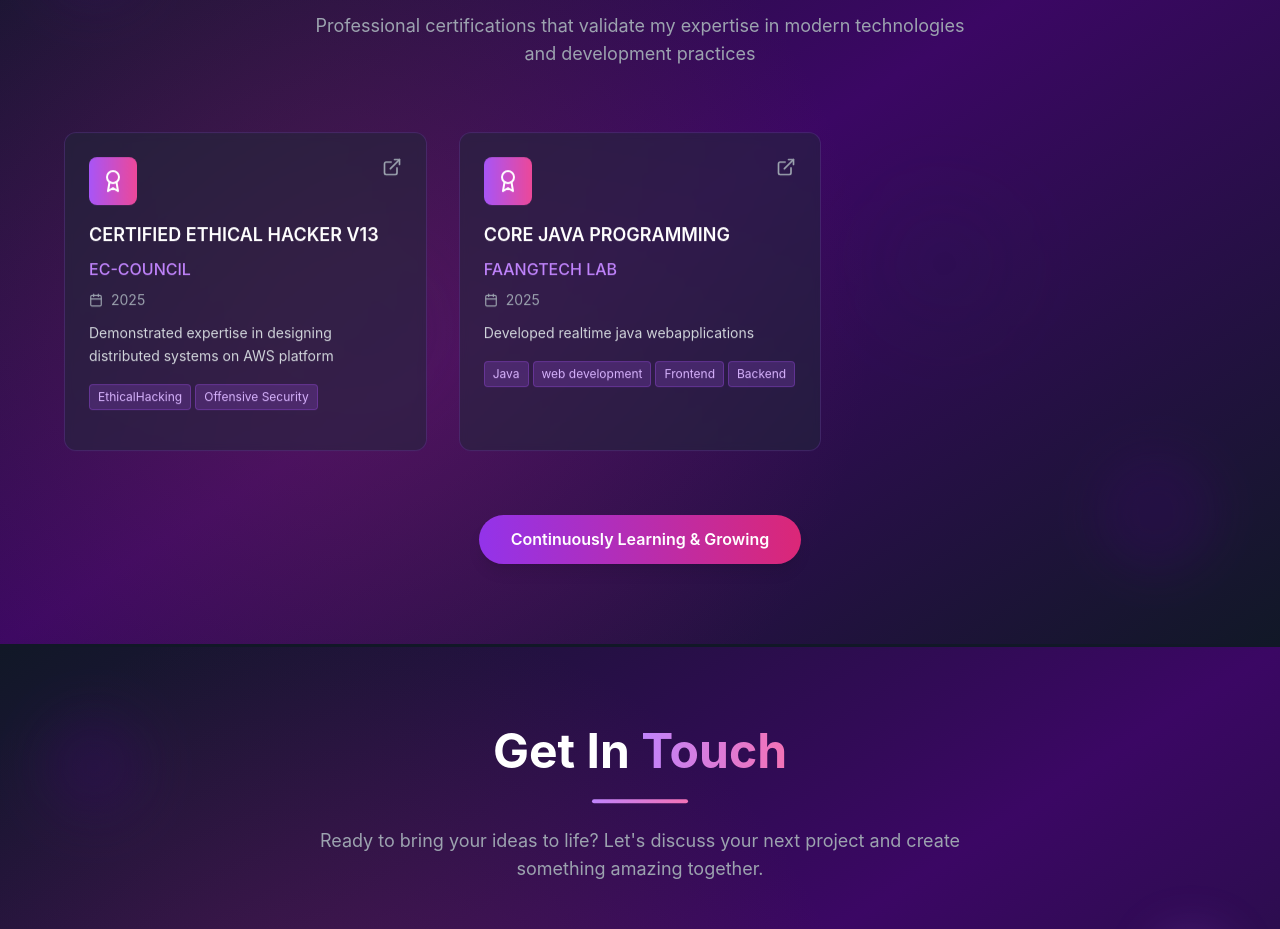
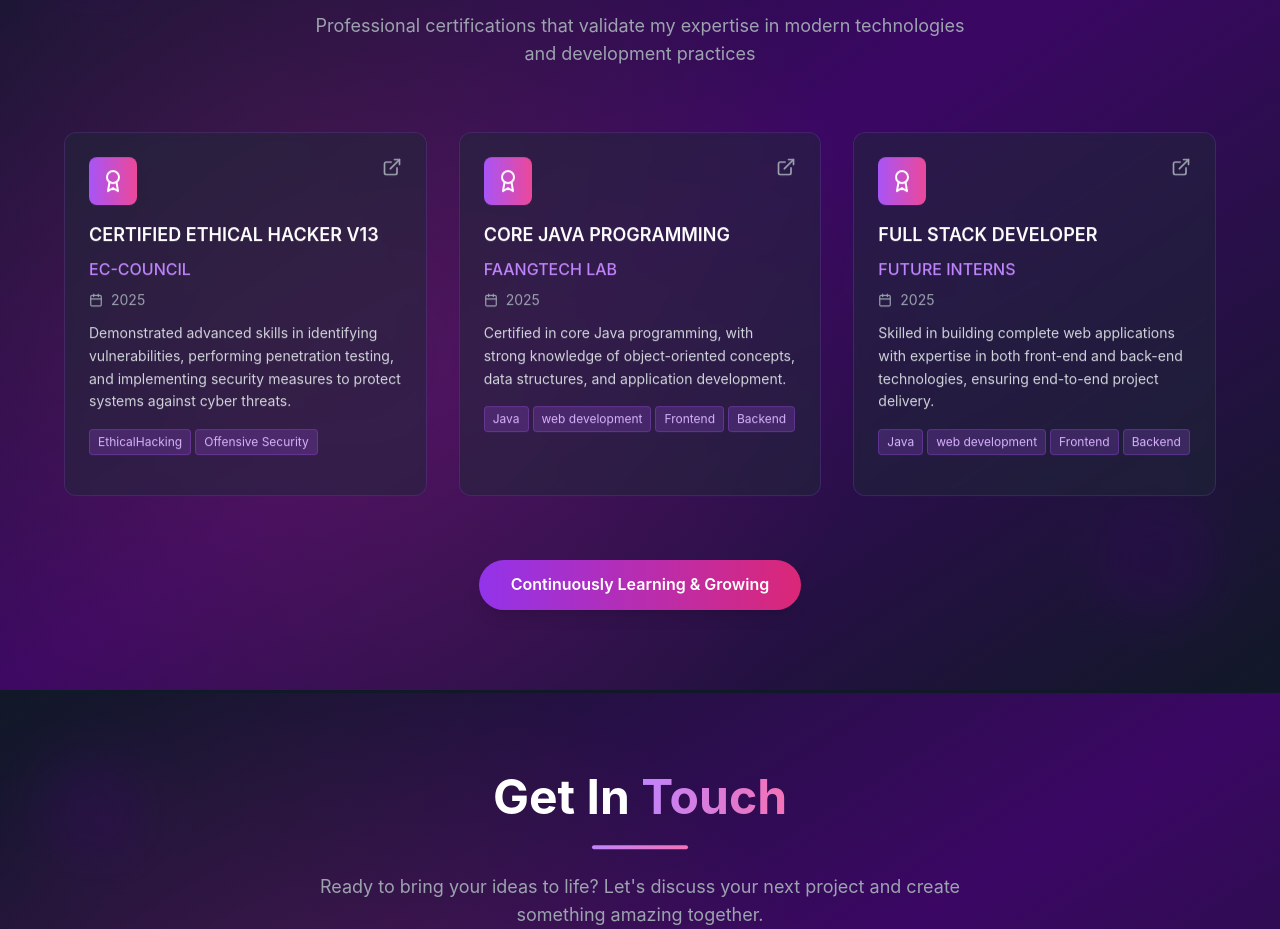
Before and after one commit to potnurumounika-123/portfolio, a React (Vite) app: page / in a window 1280 px wide. Shown: the part 5880-6809 px from the top of the page. Built offline with nearby package versions, Linux system fonts and the light colour scheme.

Commit message:
Update Certifications.tsx

```diff
--- a/src/components/Certifications.tsx
+++ b/src/components/Certifications.tsx
@@ -14,14 +14,21 @@ const Certifications = () => {
       title: 'CERTIFIED ETHICAL HACKER V13',
       issuer: 'EC-COUNCIL ',
       date: '2025',
-      description: 'Demonstrated expertise in designing distributed systems on AWS platform',
+      description: 'Demonstrated advanced skills in identifying vulnerabilities, performing penetration testing, and implementing security measures to protect systems against cyber threats.',
       skills: ['EthicalHacking', 'Offensive Security'],
     },
     {
       title: 'CORE JAVA PROGRAMMING',
       issuer: 'FAANGTECH LAB',
       date: '2025',
-      description: 'Developed realtime java webapplications',
+      description: 'Certified in core Java programming, with strong knowledge of object-oriented concepts, data structures, and application development.',
+      skills: ['Java', 'web development', 'Frontend', 'Backend'],
+    },
+    {
+      title: 'FULL STACK DEVELOPER',
+      issuer: 'FUTURE INTERNS',
+      date: '2025',
+      description: 'Skilled in building complete web applications with expertise in both front-end and back-end technologies, ensuring end-to-end project delivery.',
       skills: ['Java', 'web development', 'Frontend', 'Backend'],
     },
   ];
```
